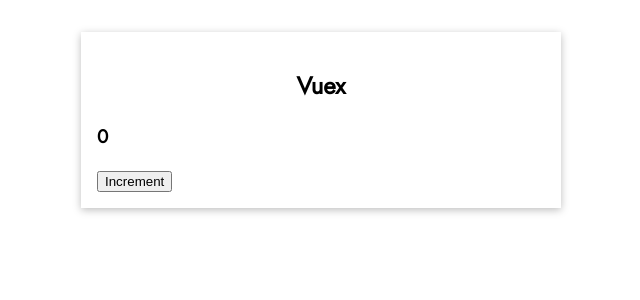
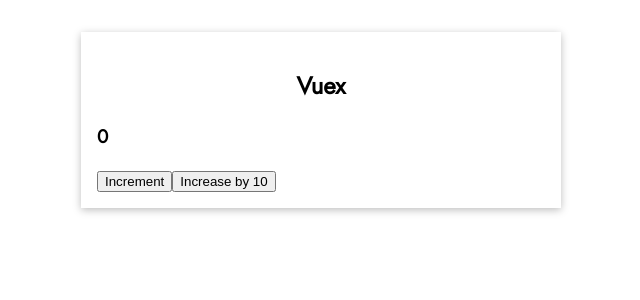
Before and after one commit to nzkks/vuejs-project, a Vue app: page / in a window 1280 px wide. Shown: the top 300 px of the page, without its empty margins (319-959 px from the left). Built offline with nearby package versions, Linux system fonts and the light colour scheme.

Commit message:
VueX: passing data to mutations with payloads

```diff
--- a/src/components/vueX/VuexExample.vue
+++ b/src/components/vueX/VuexExample.vue
@@ -2,6 +2,7 @@
   <BaseContainer title="Vuex">
     <TheCounter />
     <button @click="addOne">Increment</button>
+    <button @click="addTen">Increase by 10</button>
   </BaseContainer>
 </template>
 
@@ -15,6 +16,9 @@ export default {
     addOne() {
       this.$store.commit('increment');
     },
+    addTen() {
+      this.$store.commit('increaseBy10', { value: 10 });
+    },
   },
 };
 </script>
--- a/src/main.js
+++ b/src/main.js
@@ -36,6 +36,11 @@ const store = createStore({
     increment(state) {
       state.counter = state.counter + 1;
     },
+    increaseBy10(state, payload) {
+      // payload name is arbitrary
+      // It can be a string, number, object, array, etc. In this case it is an object with a value property. The name 'value' is also arbitrary.
+      state.counter = state.counter + payload.value;
+    },
   },
 });
 
```
